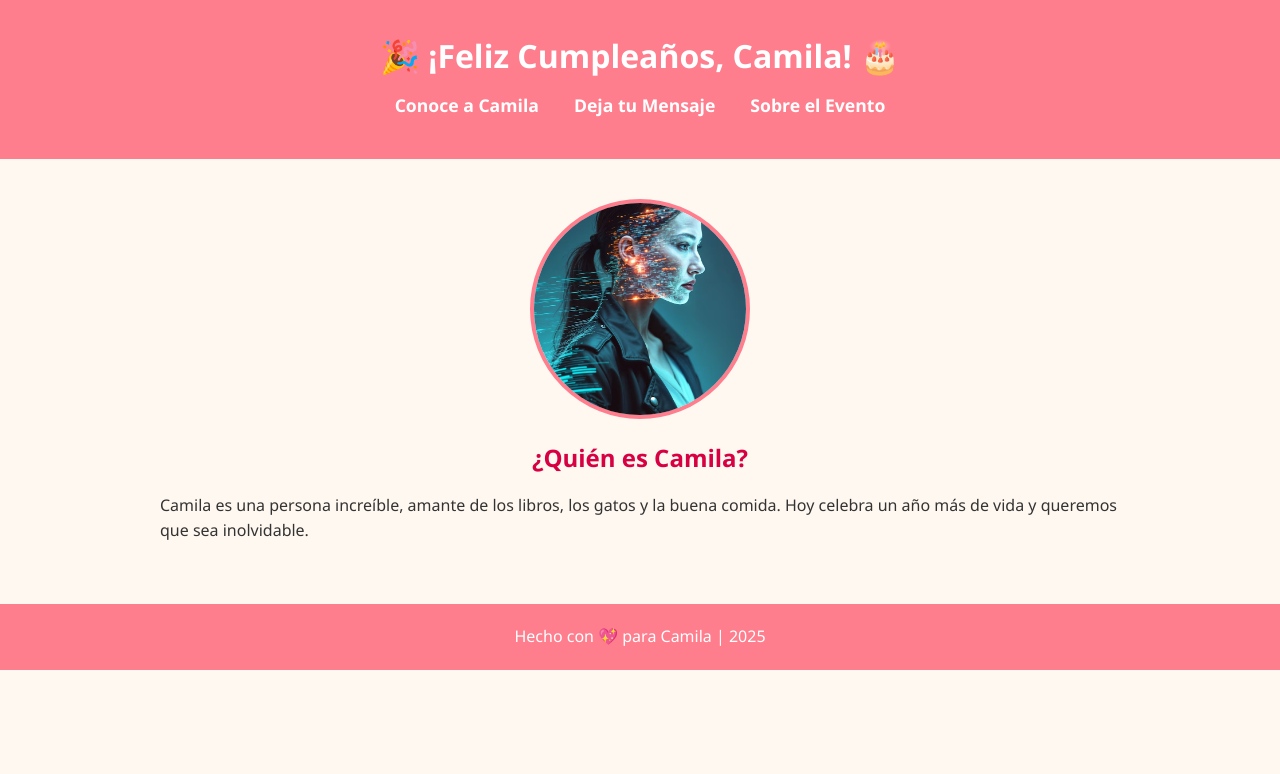
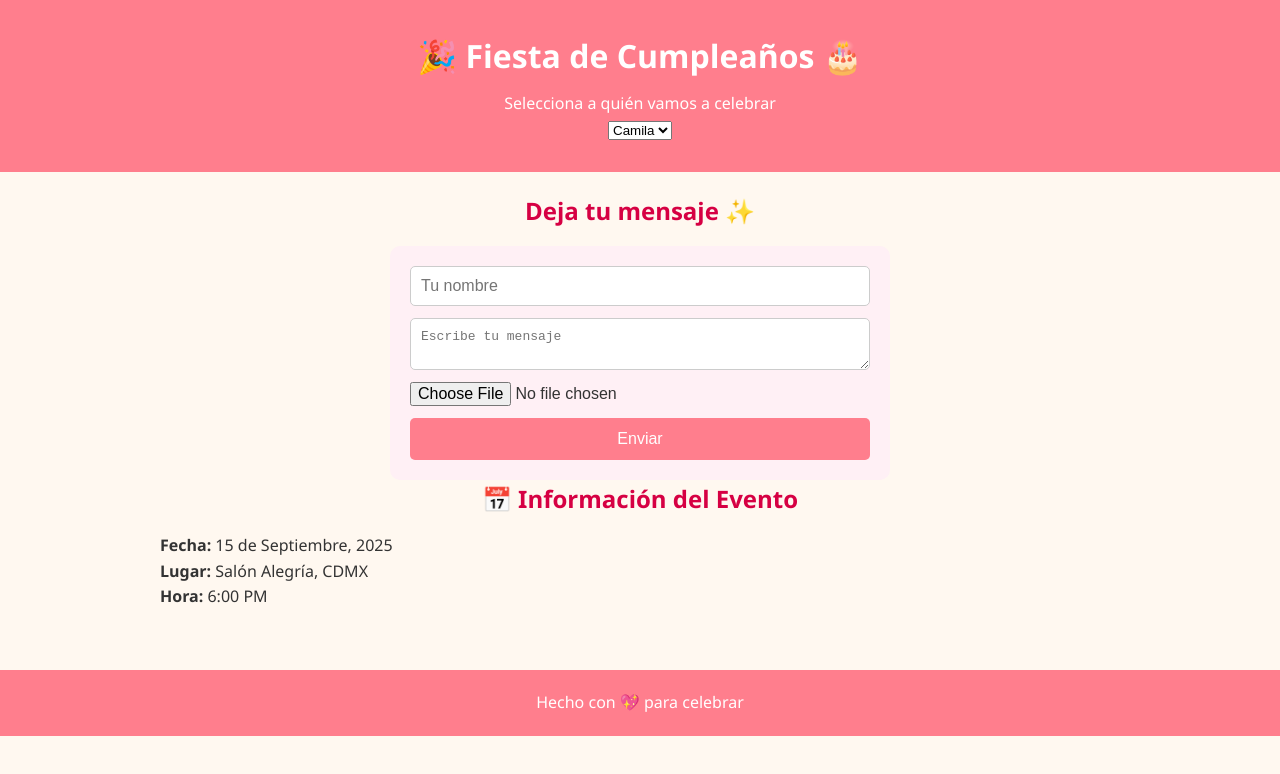
Before and after one commit to hromero1602/eventos_familia_romero.github.io, a plain HTML site: page index.html in a window 1280 px wide. Drawn offline with Linux system fonts and the light colour scheme.

Commit message:
Update index.html

```diff
--- a/index.html
+++ b/index.html
@@ -1,66 +1,47 @@
 <!DOCTYPE html>
 <html lang="es">
 <head>
-    <meta charset="UTF-8">
-    <title>¡Feliz Cumpleaños!</title>
-    <link rel="stylesheet" href="styles.css">
+  <meta charset="UTF-8" />
+  <meta name="viewport" content="width=device-width, initial-scale=1.0" />
+  <title>Fiesta de Cumpleaños</title>
+  <link rel="stylesheet" href="styles.css" />
+  <script defer src="script.js"></script>
+  <link href="https://fonts.googleapis.com/css2?family=Poppins:wght@400;600&display=swap" rel="stylesheet">
 </head>
 <body>
   <header>
-        <h1>🎉 ¡Feliz Cumpleaños, Camila! 🎂</h1>
-        <nav>
-            <ul>
-                <li><a href="#inicio" onclick="showTab('inicio')">Conoce a Camila</a></li>
-                <li><a href="#mensaje" onclick="showTab('mensaje')">Deja tu Mensaje</a></li>
-                <li><a href="#evento" onclick="showTab('evento')">Sobre el Evento</a></li>
-            </ul>
-        </nav>
+    <h1>🎉 Fiesta de Cumpleaños 🎂</h1>
+    <p>Selecciona a quién vamos a celebrar</p>
+    <select id="personSelector">
+      <option value="camila">Camila</option>
+      <option value="lucas">Lucas</option>
+    </select>
   </header>
 
   <main>
-        <!-- Tab 1: Conoce a Camila -->
-        <section id="inicio" class="tab active">
-            <img src="camila.jpg" alt="Foto de Camila" class="profile-pic">
-            <h2>¿Quién es Camila?</h2>
-            <p>Camila es una persona increíble, amante de los libros, los gatos y la buena comida. Hoy celebra un año más de vida y queremos que sea inolvidable.</p>
+    <section id="personInfo" class="card"></section>
+
+    <section id="messages" class="card">
+      <h2>Deja tu mensaje ✨</h2>
+      <form id="messageForm">
+        <input type="text" id="name" placeholder="Tu nombre" required />
+        <textarea id="message" placeholder="Escribe tu mensaje" required></textarea>
+        <input type="file" id="photo" accept="image/*" />
+        <button type="submit">Enviar</button>
+      </form>
+      <div id="messageList"></div>
     </section>
 
-        <!-- Tab 2: Deja tu mensaje -->
-        <section id="mensaje" class="tab">
-            <h2>💌 Deja tu mensaje para Camila</h2>
-            <form id="mensajeForm">
-                <label for="nombre">Tu nombre:</label>
-                <input type="text" id="nombre" name="nombre" required>
-
-                <label for="mensaje">Tu mensaje:</label>
-                <textarea id="mensajeTexto" name="mensaje" required></textarea>
-
-                <label for="foto">Sube una foto (opcional):</label>
-                <input type="file" id="foto" accept="image/*">
-
-                <button type="submit">Enviar 🎁</button>
-            </form>
-
-            <div id="mensajesEnviados"></div>
-        </section>
-
-        <!-- Tab 3: Información del Evento -->
-        <section id="evento" class="tab">
-            <h2>🎊 Detalles del Cumpleaños</h2>
-            <ul>
-                <li><strong>Fecha:</strong> Sábado 14 de Septiembre</li>
-                <li><strong>Hora:</strong> 6:00 PM</li>
-                <li><strong>Lugar:</strong> Jardín Los Cipreses, Av. Siempreviva 742</li>
-                <li><strong>Temática:</strong> Fiesta tropical 🌺🍹</li>
-                <li><strong>Dress code:</strong> Ropa colorida y cómoda</li>
-            </ul>
+    <section id="eventInfo" class="card">
+      <h2>📅 Información del Evento</h2>
+      <p><strong>Fecha:</strong> 15 de Septiembre, 2025</p>
+      <p><strong>Lugar:</strong> Salón Alegría, CDMX</p>
+      <p><strong>Hora:</strong> 6:00 PM</p>
     </section>
   </main>
 
   <footer>
-        <p>Hecho con 💖 para Camila | 2025</p>
+    <p>Hecho con 💖 para celebrar</p>
   </footer>
-
-    <script src="script.js"></script>
 </body>
 </html>
```
Lines whose indentation alone changed are shown as unchanged.
